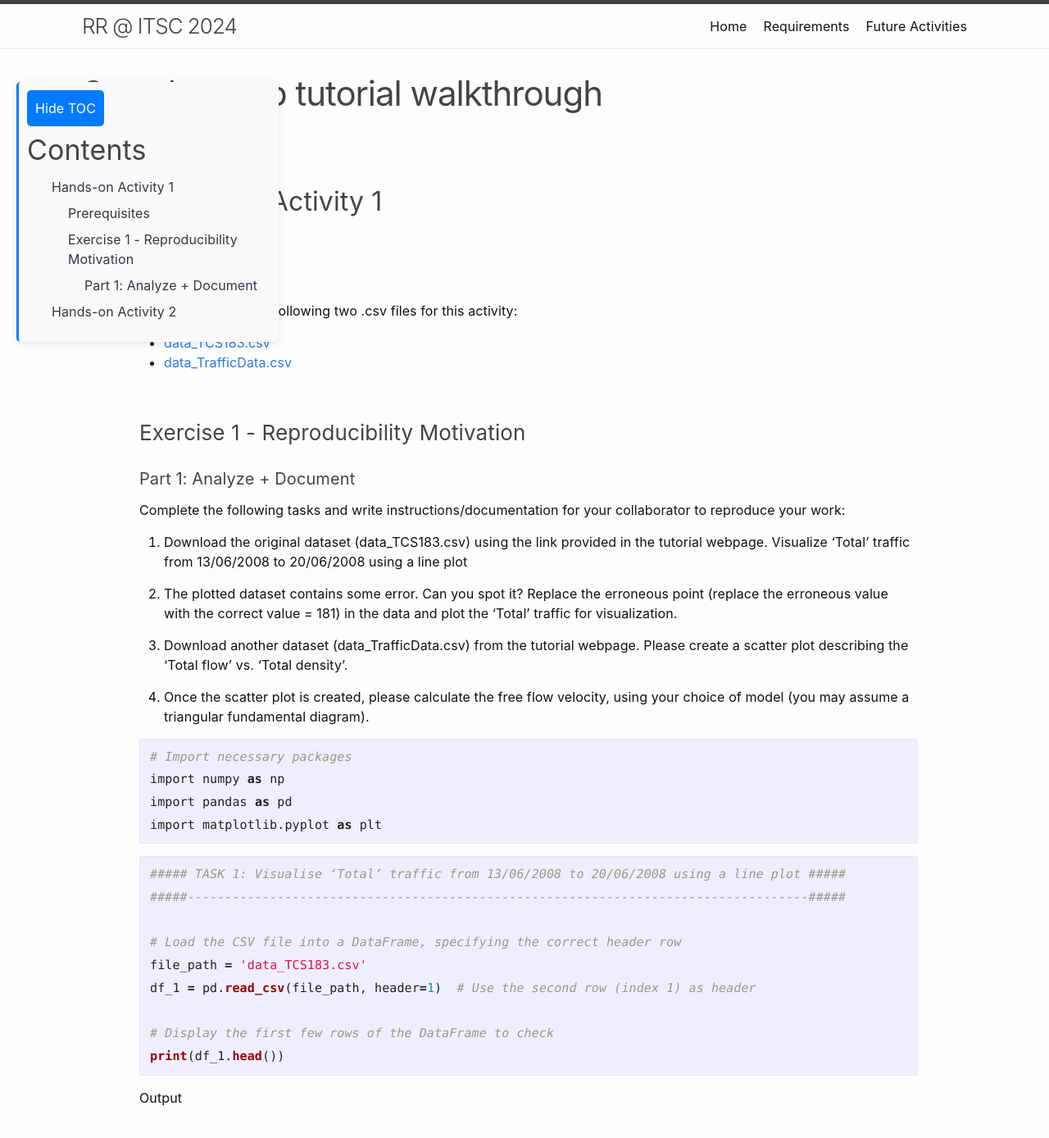
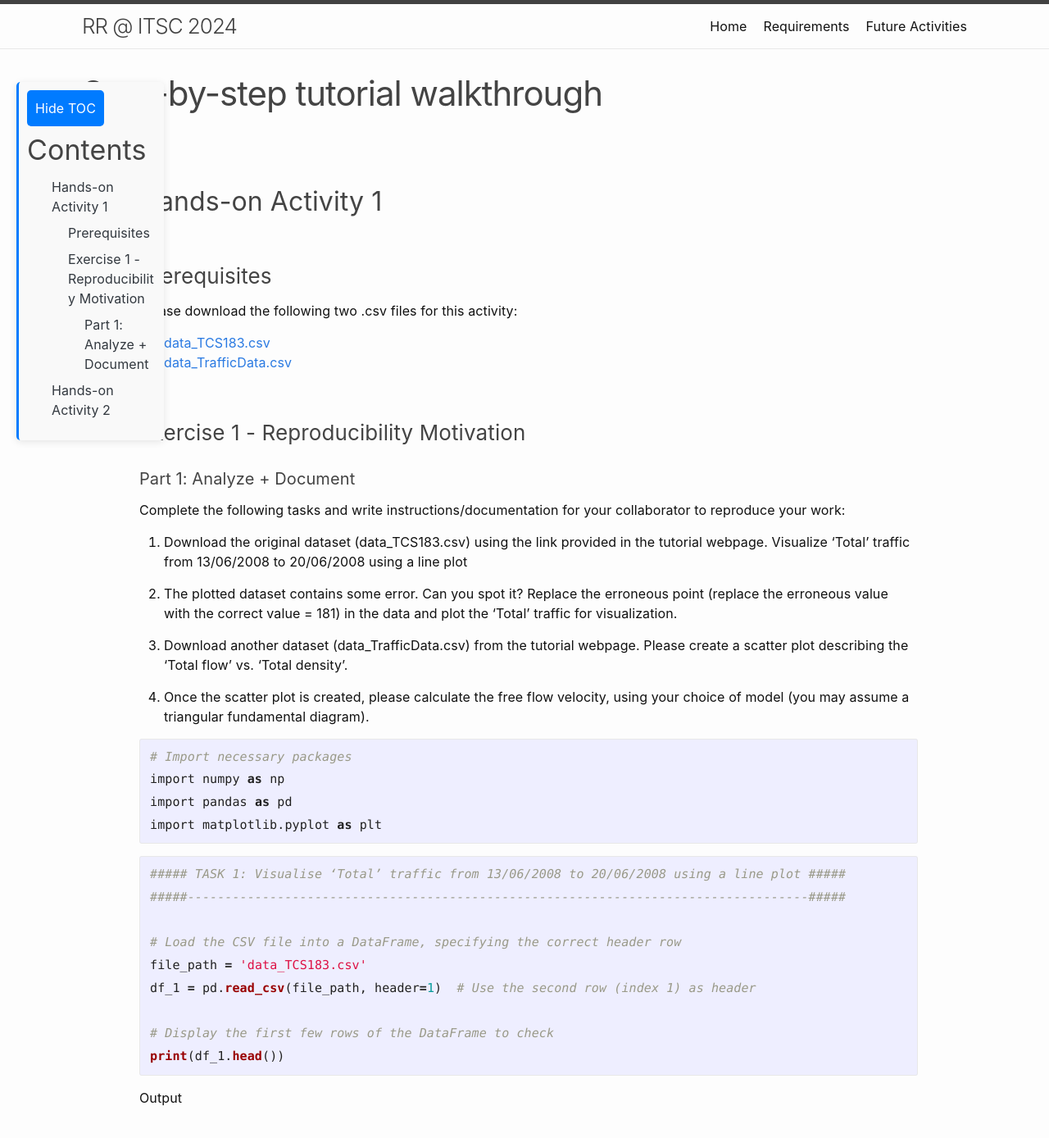
Before and after one commit to RRinTransportation/itsc24-rr-tutorial, a Jekyll site: the page built from step-by-step.md, in a window 1280 px wide and 1400 px high. Shown: the top 1388 px of the window at 82% size. Built offline with Jekyll 4.4.1, drawn with Linux system fonts in a browser that asks for light colours.

Commit message:
Make the with fixed

```diff
--- a/assets/css/post.css
+++ b/assets/css/post.css
@@ -8,8 +8,7 @@
 
 /* TOC sidebar styles */
 .toc-sidebar {
-    width: 25%;              /* Relative width of the sidebar */
-    min-width: 180px;        /* Set a minimum width to avoid it shrinking too much */
+    width: 180px;              /* Relative width of the sidebar */
     margin-right: 20px;      /* Space between TOC and content */
     position: fixed;         /* Make the TOC float with the page */
     top: 100px;              /* Distance from the top of the viewport */
```
